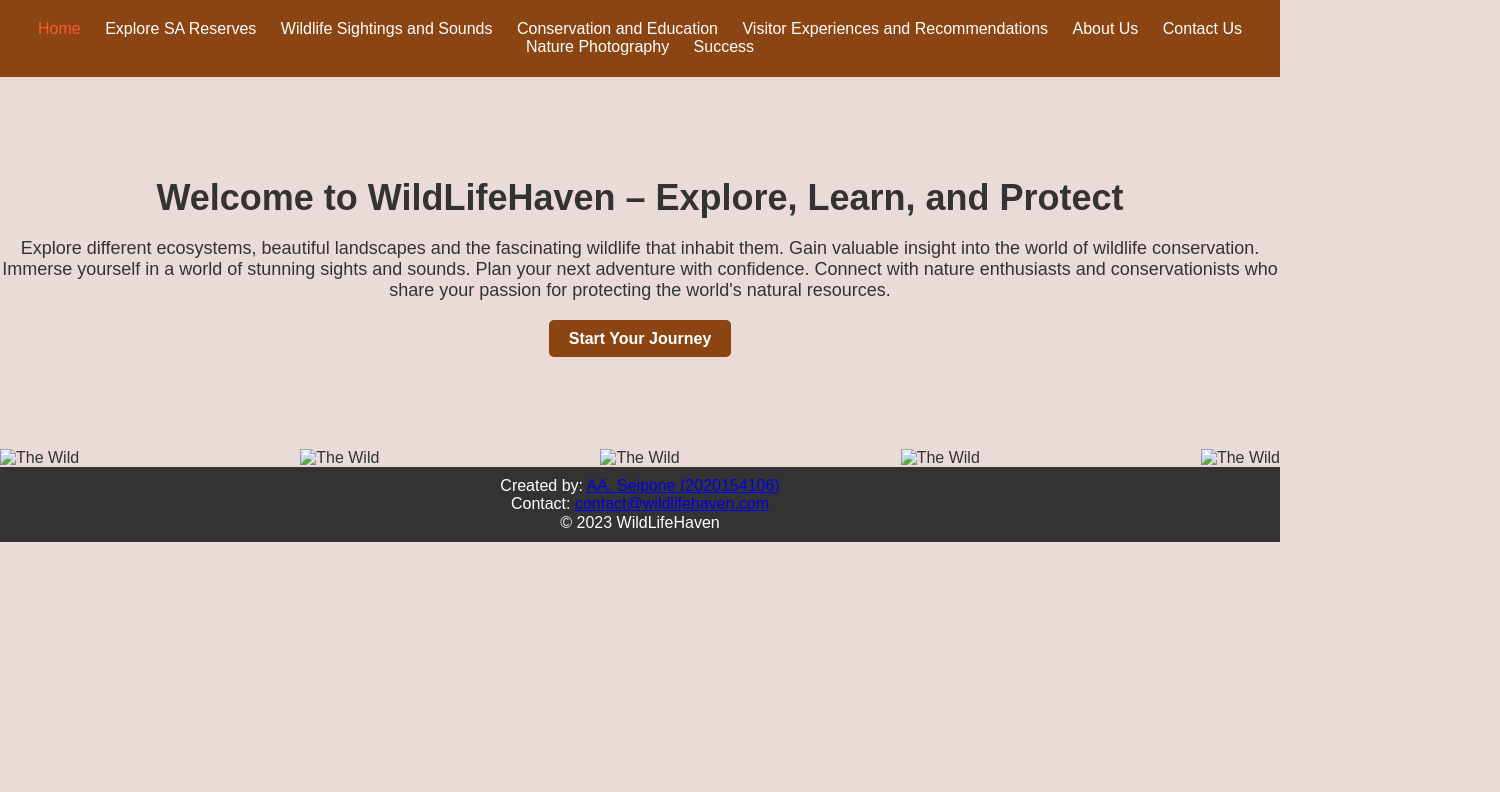
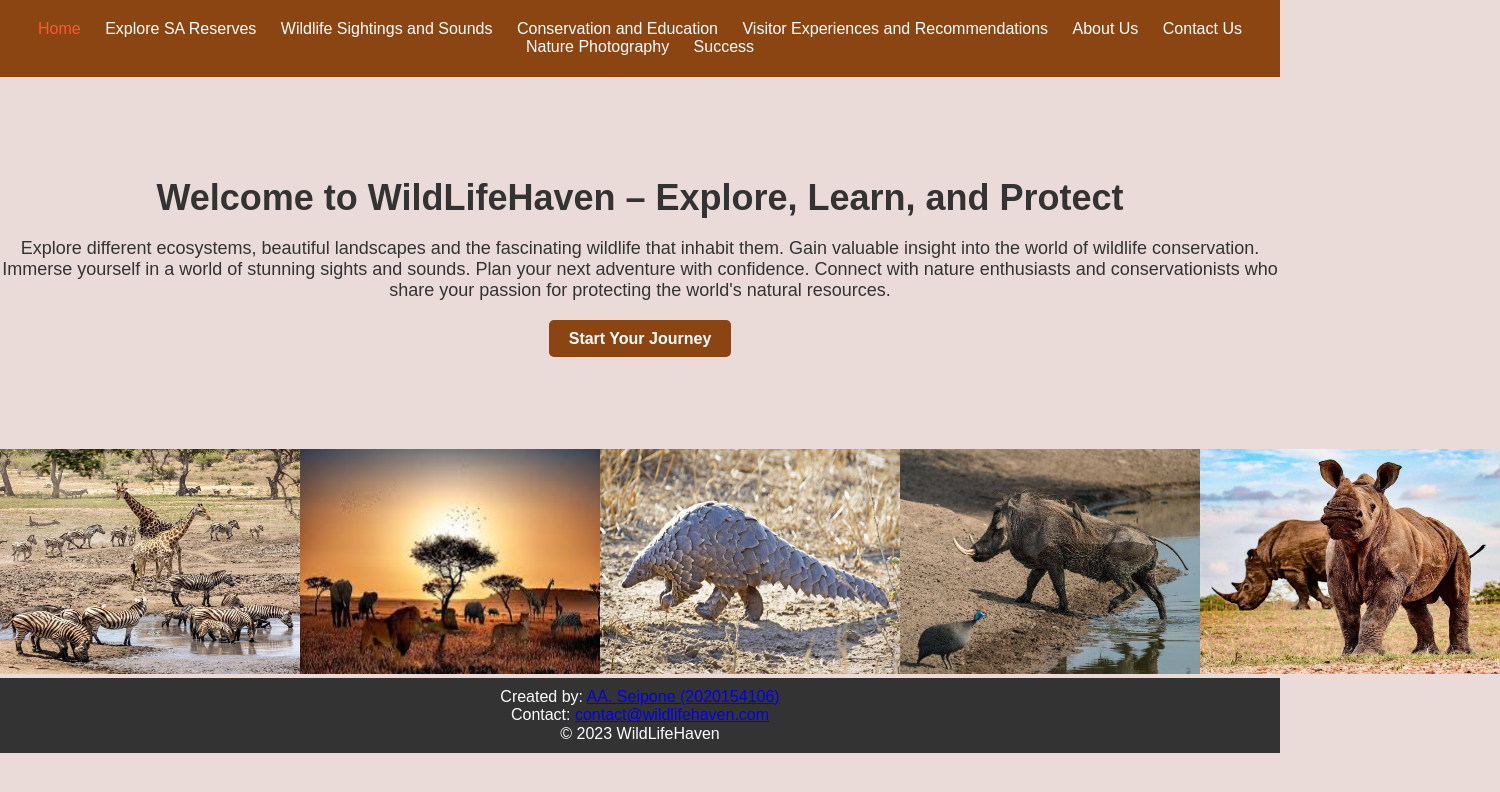
Before and after one commit to amogelangseipone/WildLifeHaven, a plain HTML site: page index.html in a window 1280 px wide. Shown: the whole page, 1500 px wide, since content can reach past the window. Drawn offline with Linux system fonts and the light colour scheme; files that its build step writes are made by us from their sources.

Commit message:
index.html

```diff
--- a/index.html
+++ b/index.html
@@ -2,8 +2,8 @@
 <html lang="en">
 <head>
     <meta charset="UTF-8">
-    <Link rel = "stylesheet" href = "styles/normalize.css">
-	<Link rel = "stylesheet" href = "styles/main1.css">
+    <Link rel = "stylesheet" href = "normalize.css">
+	<Link rel = "stylesheet" href = "main1.css">
     <title>WildLifeHaven - Explore the Beauty of Nature</title>
 </head>
 <body>
@@ -34,19 +34,19 @@
     <section class="featured-content">
 		<div class="content-grid">
 			<div class="content-item">
-				<img src="images/wild5.jpg" alt="The Wild" style="width: 300px; height: 225px;">
+				<img src="wild5.jpg" alt="The Wild" style="width: 300px; height: 225px;">
 			</div>
 			<div class="content-item">
-				<img src="images/logo.jpg" alt="The Wild" style="width: 300px; height: 225px;">
+				<img src="logo.jpg" alt="The Wild" style="width: 300px; height: 225px;">
 			</div>
 			<div class="content-item">
-				<img src="images/wild1.jpg" alt="The Wild" style="width: 300px; height: 225px;">
+				<img src="wild1.jpg" alt="The Wild" style="width: 300px; height: 225px;">
 			</div>
 			<div class="content-item">
-				<img src="images/wild2.jpg" alt="The Wild" style="width: 300px; height: 225px;">
+				<img src="wild2.jpg" alt="The Wild" style="width: 300px; height: 225px;">
 			</div>
 			<div class="content-item">
-				<img src="images/wild3.jpg" alt="The Wild" style="width: 300px; height: 225px;">
+				<img src="wild3.jpg" alt="The Wild" style="width: 300px; height: 225px;">
 			</div>
 		</div>
 	</section>
@@ -54,7 +54,7 @@
     <footer>
 		<p>
 			Created by:
-			<a href="../myindex.html">AA. Seipone (2020154106)</a>
+			<a href="myindex.html">AA. Seipone (2020154106)</a>
 		</p>
         <p>Contact:
 		<a href = "mailto:contact@wildlifehaven.com">contact@wildlifehaven.com</a>
```
